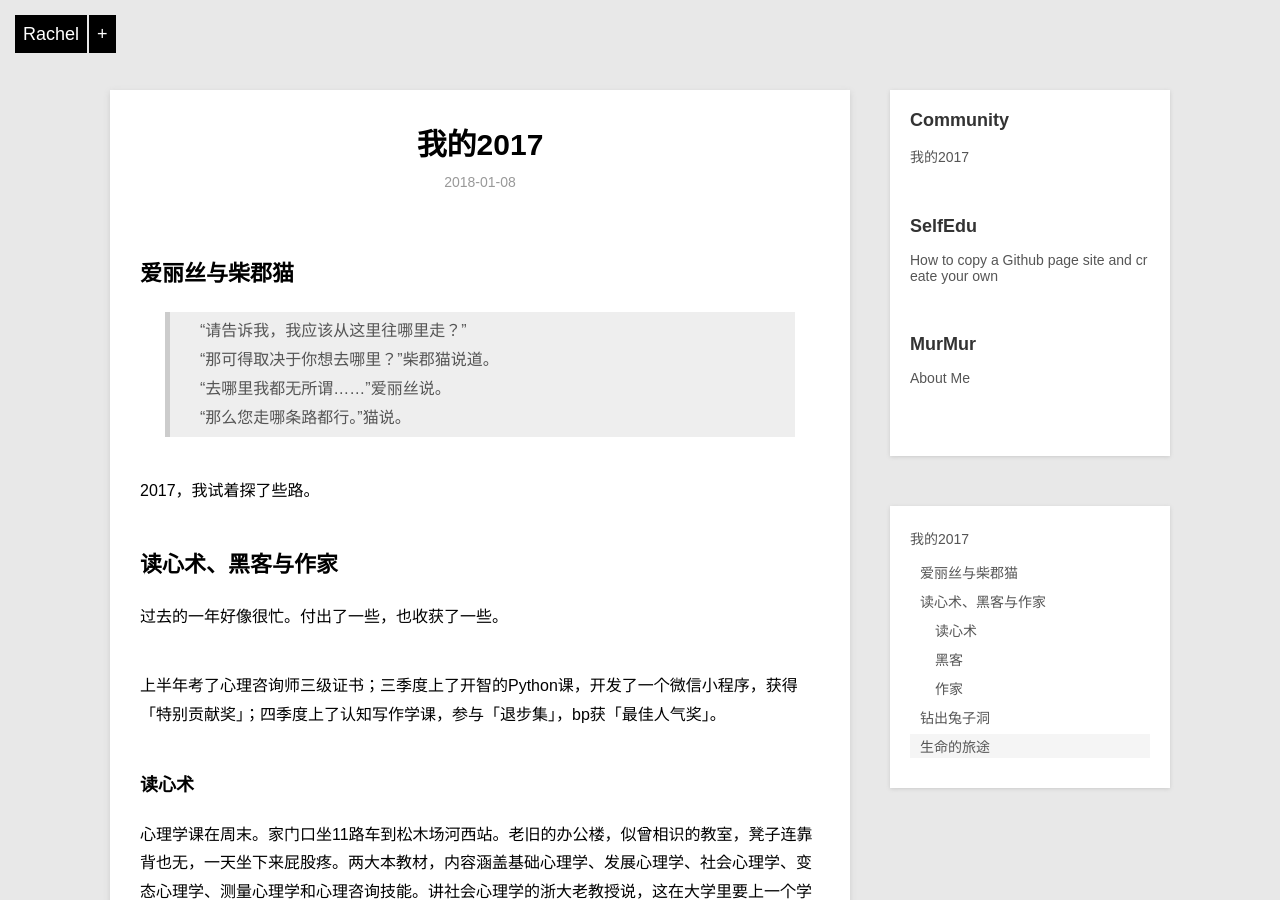
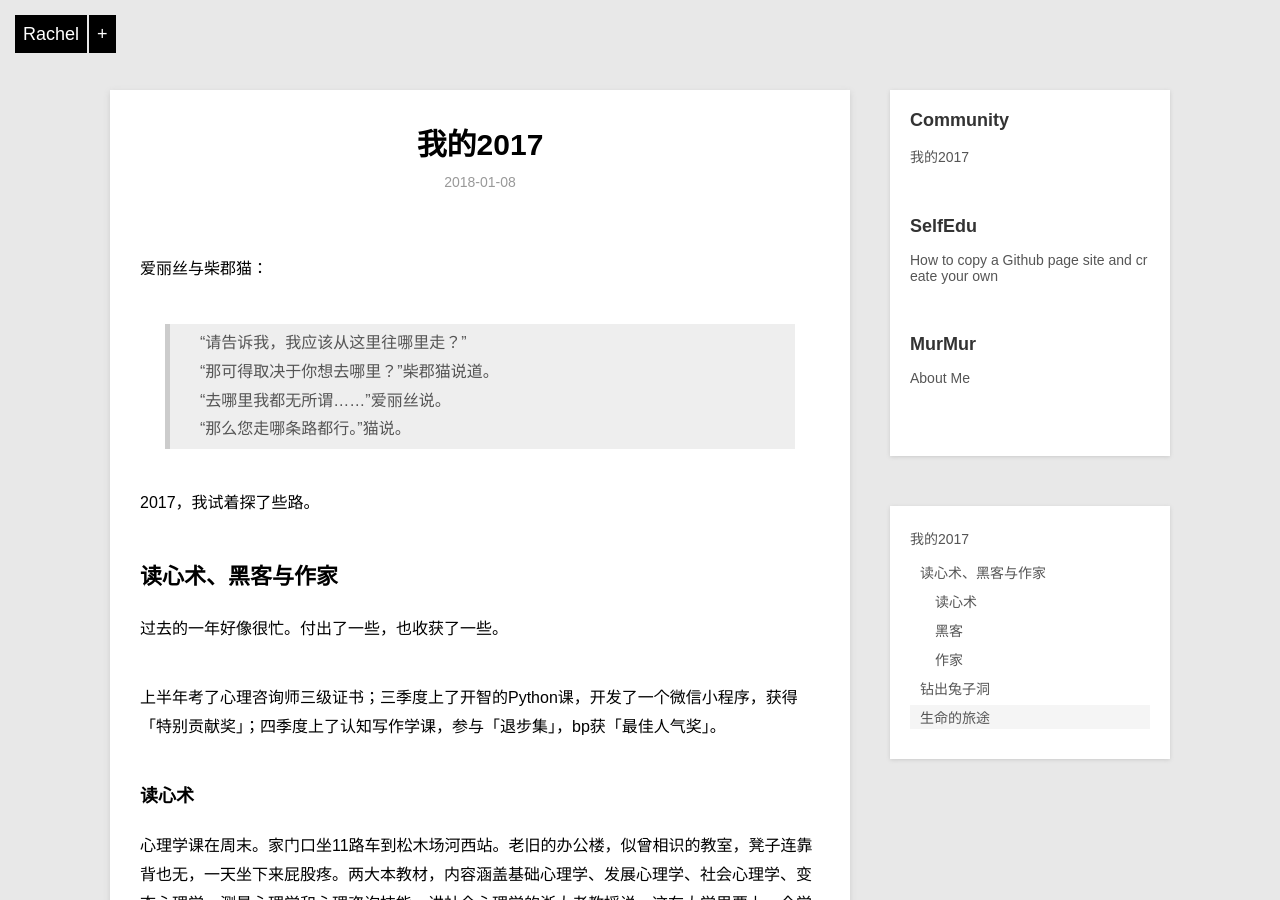
Before and after one commit to RachyJ/rachyj.github.io, a Jekyll site: the page built from _posts/Community/2018-01-08-my-2017.md, in a window 1280 px wide and 900 px high. Built offline with Jekyll 4.4.1, drawn with Linux system fonts in a browser that asks for light colours; comment, search, counter and statistics services are not loaded.

Commit message:
remove top title

```diff
--- a/_posts/Community/2018-01-08-my-2017.md
+++ b/_posts/Community/2018-01-08-my-2017.md
@@ -5,7 +5,7 @@ category: community
 description: 2017，我的旅途
 ---
 
-## 爱丽丝与柴郡猫
+爱丽丝与柴郡猫：
 
 > “请告诉我，我应该从这里往哪里走？”
 > “那可得取决于你想去哪里？”柴郡猫说道。
```
